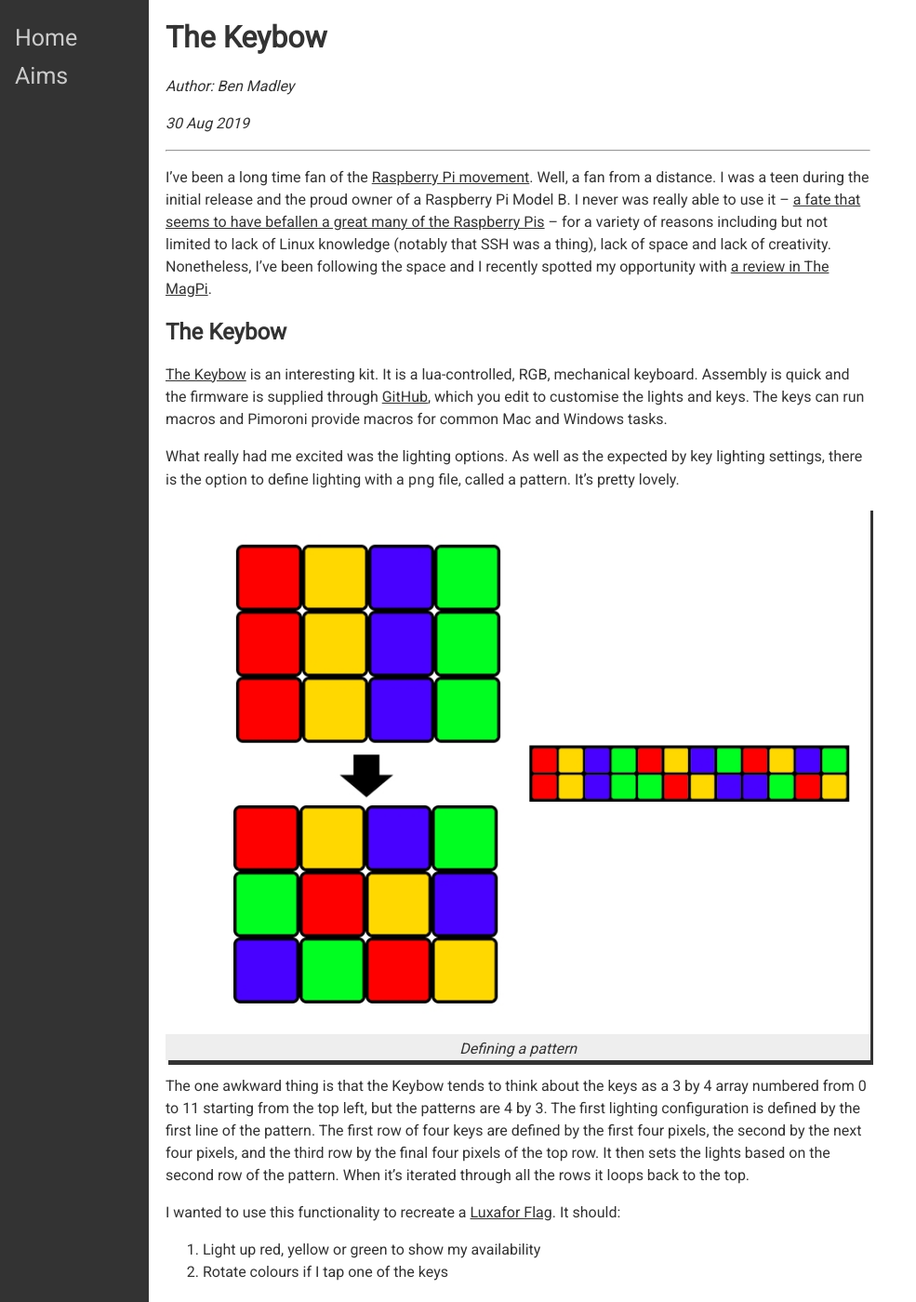
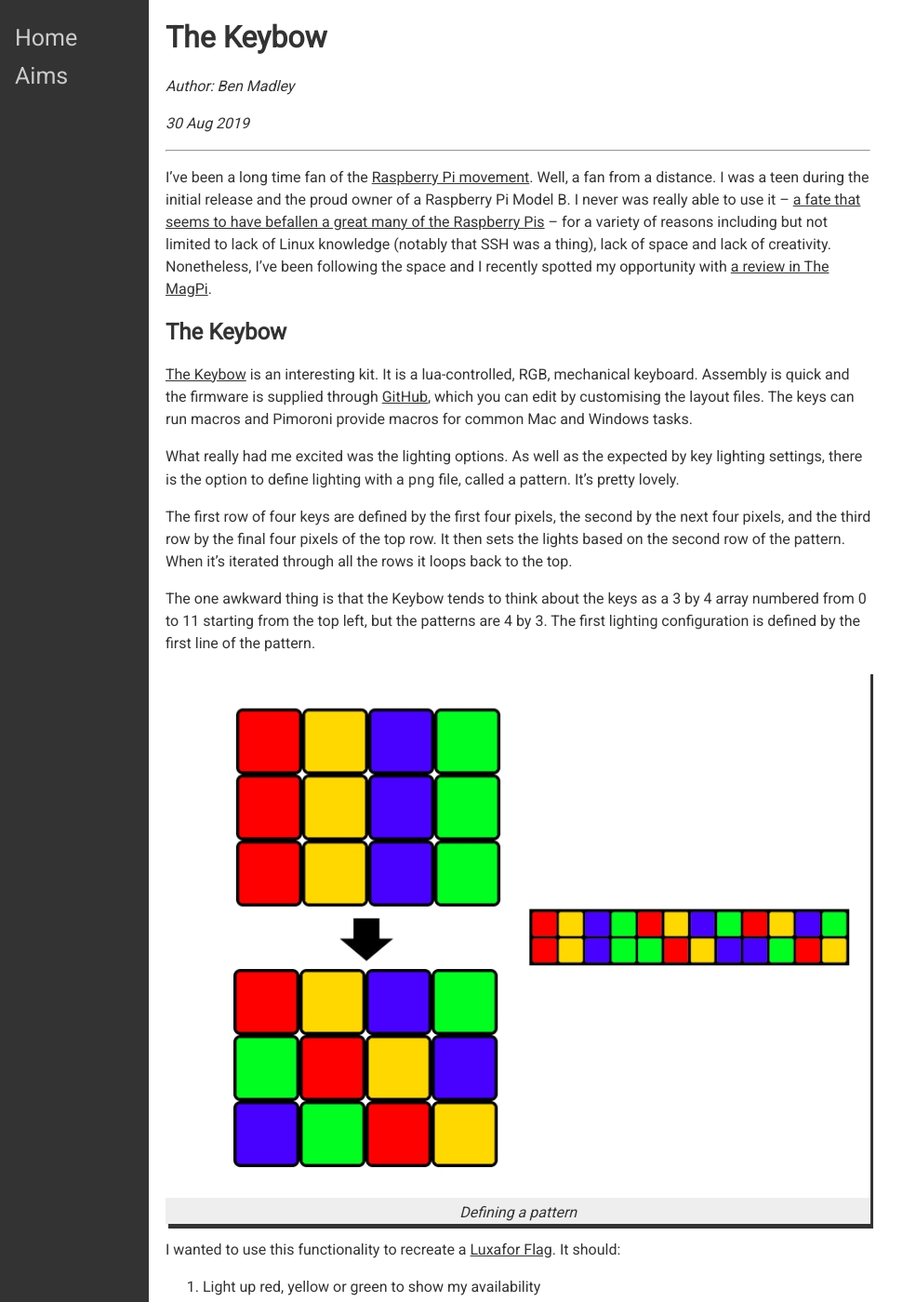
Before and after one commit to FleaRex/PersonalBlog, a Jekyll site: the page built from _posts/2019-08-30-keybow.md, in a window 1280 px wide and 1400 px high. Shown: the whole window at 93% size, without its empty margins (0-985 px from the left). Built offline with Jekyll 4.4.1, drawn with Linux system fonts in a browser that asks for light colours.

Commit message:
Minor edits for readability

```diff
--- a/_posts/2019-08-30-keybow.md
+++ b/_posts/2019-08-30-keybow.md
@@ -9,13 +9,15 @@
 
 ## The Keybow
 
-[The Keybow](https://shop.pimoroni.com/products/keybow) is an interesting kit. It is a lua-controlled, RGB, mechanical keyboard. Assembly is quick and the firmware is supplied through [GitHub](https://github.com/pimoroni/keybow-firmware), which you edit to customise the lights and keys. The keys can run macros and Pimoroni provide macros for common Mac and Windows tasks.
+[The Keybow](https://shop.pimoroni.com/products/keybow) is an interesting kit. It is a lua-controlled, RGB, mechanical keyboard. Assembly is quick and the firmware is supplied through [GitHub](https://github.com/pimoroni/keybow-firmware), which you can edit by customising the layout files. The keys can run macros and Pimoroni provide macros for common Mac and Windows tasks.
 
 What really had me excited was the lighting options. As well as the expected by key lighting settings, there is the option to define lighting with a `png` file, called a pattern. It's pretty lovely.
 
+The first row of four keys are defined by the first four pixels, the second by the next four pixels, and the third row by the final four pixels of the top row. It then sets the lights based on the second row of the pattern. When it's iterated through all the rows it loops back to the top.
+
+The one awkward thing is that the Keybow tends to think about the keys as a 3 by 4 array numbered from 0 to 11 starting from the top left, but the patterns are 4 by 3. The first lighting configuration is defined by the first line of the pattern.
+
 {% picture Defining a pattern|/assets/images/KeybowPattern.jpg %}
-
-The one awkward thing is that the Keybow tends to think about the keys as a 3 by 4 array numbered from 0 to 11 starting from the top left, but the patterns are 4 by 3. The first lighting configuration is defined by the first line of the pattern. The first row of four keys are defined by the first four pixels, the second by the next four pixels, and the third row by the final four pixels of the top row. It then sets the lights based on the second row of the pattern. When it's iterated through all the rows it loops back to the top.
 
 I wanted to use this functionality to recreate a [Luxafor Flag](https://luxafor.com/luxafor-flag/). It should:
 1. Light up red, yellow or green to show my availability
```
